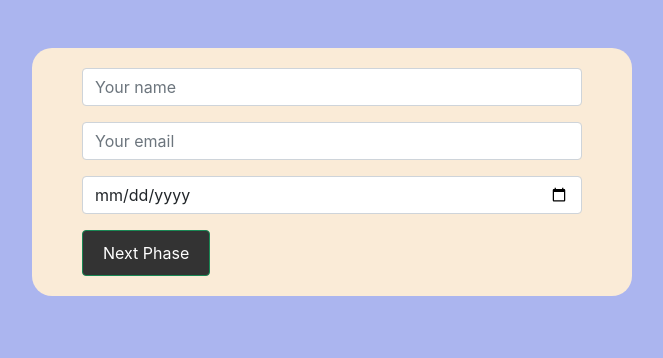
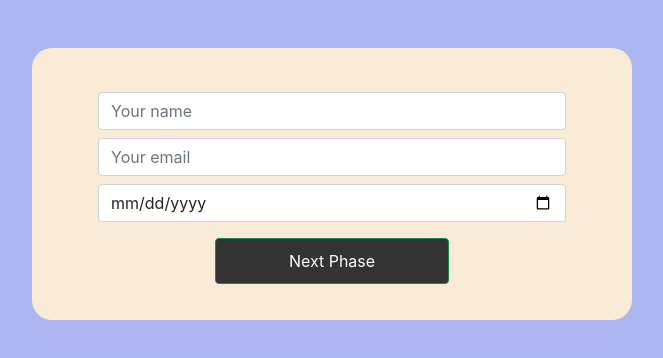
Before and after one commit to maxgertzen/hogwarts-high, a React (Create React App) app: page / in a window 1280 px wide. Shown: the top 358 px of the page, without its empty margins (308-971 px from the left). Built offline with nearby package versions, Linux system fonts and the light colour scheme.

Commit message:
finished styling form phase 1

```diff
--- a/src/components/Phase1.jsx
+++ b/src/components/Phase1.jsx
@@ -64,9 +64,8 @@ const Phase1 = ({ onNextPhase }) => {
   }
 
   return (
-    <Form>
-      <FormErrorMessages errors={wizardData.fullname.errors} />
-      <InputGroup className="mb-3">
+    <Form className="p-3">
+      <InputGroup className="mt-2">
         <FormControl
           placeholder="Your name"
           name="fullname"
@@ -76,8 +75,8 @@ const Phase1 = ({ onNextPhase }) => {
           defaultValue={wizardData.fullname.value}
         />
       </InputGroup>
-      <FormErrorMessages errors={wizardData.email.errors} />
-      <InputGroup className="mb-3">
+      <FormErrorMessages errors={wizardData.fullname.errors} />
+      <InputGroup className="mt-2">
         <FormControl
           placeholder="Your email"
           type="email"
@@ -88,8 +87,8 @@ const Phase1 = ({ onNextPhase }) => {
           defaultValue={wizardData.email.value}
         />
       </InputGroup>
-      <FormErrorMessages errors={wizardData.birthDate.errors} />
-      <InputGroup className="mb-3">
+      <FormErrorMessages errors={wizardData.email.errors} />
+      <InputGroup className="mt-2">
         <FormControl
           type="date"
           onBlur={handleUpdatingWizardData}
@@ -99,8 +98,13 @@ const Phase1 = ({ onNextPhase }) => {
           defaultValue={wizardData.birthDate.value}
         />
       </InputGroup>
+      <FormErrorMessages errors={wizardData.birthDate.errors} />
 
-      <Button onClick={(e) => handleFormSubmit(e)} variant="outline-success">
+      <Button
+        className="mx-auto w-50 mt-3"
+        onClick={(e) => handleFormSubmit(e)}
+        variant="outline-success"
+      >
         Next Phase
       </Button>
     </Form>
```
